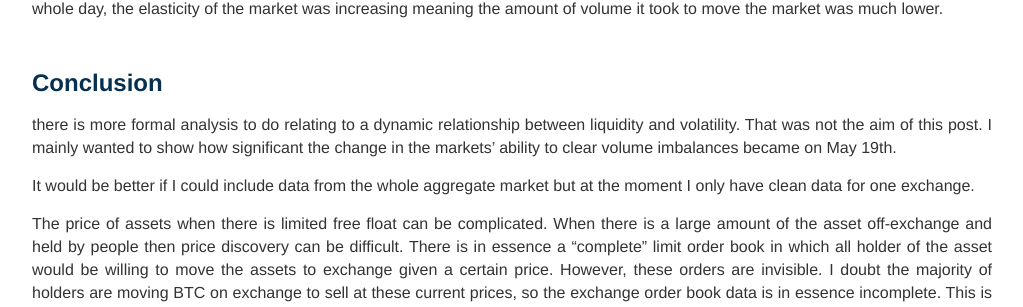
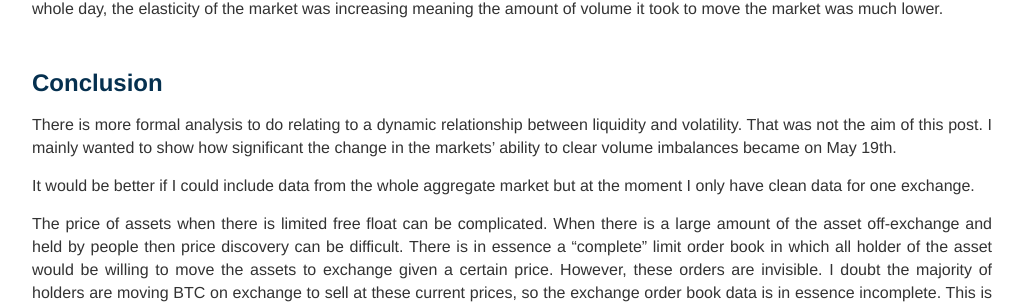
Before and after one commit to MarkRBest/markrbest.github.io, a Jekyll site: the page built from _posts/2021-05-21-bitcoin-elasticity-and-market-crashes.md, in a window 1280 px wide and 900 px high, scrolled down 3914 px. Shown: the part 144-451 px from the top of the window, without its empty margins (128-1151 px from the left). Built offline with Jekyll 4.4.1, drawn with Linux system fonts in a browser that asks for light colours; nearby versions of some CDN libraries; comment, search, counter and statistics services are not loaded; some of the changed text lies outside the part shown.

Commit message:
minor corrections

```diff
--- a/_posts/2021-05-21-bitcoin-elasticity-and-market-crashes.md
+++ b/_posts/2021-05-21-bitcoin-elasticity-and-market-crashes.md
@@ -33,7 +33,7 @@
 I hypothesise that due to liquidations and issues with margin, prices become overly elastic and move on relatively low volume imbalances.
 An amount of volume which would normally move the market 1k could thus push the market 10k.
 
-## The indicator
+## The Indicator
 
 To measure order flow imbalance I use an event time indicator like Tr8dr's BSI indicator described [here](https://tr8dr.github.io/BuySellImbalance/).
 The indicator is the decaying cumulative sum of the signed volume. The labelling of the trades is something for debate.
@@ -95,7 +95,7 @@
 
 ## Conclusion
 
-there is more formal analysis to do relating to a dynamic relationship between liquidity and volatility. That was not the aim of this post.
+There is more formal analysis to do relating to a dynamic relationship between liquidity and volatility. That was not the aim of this post.
 I mainly wanted to show how significant the change in the markets' ability to clear volume imbalances became on May 19th.
 
 It would be better if I could include data from the whole aggregate market but at the moment I only have clean data for one exchange.
```
